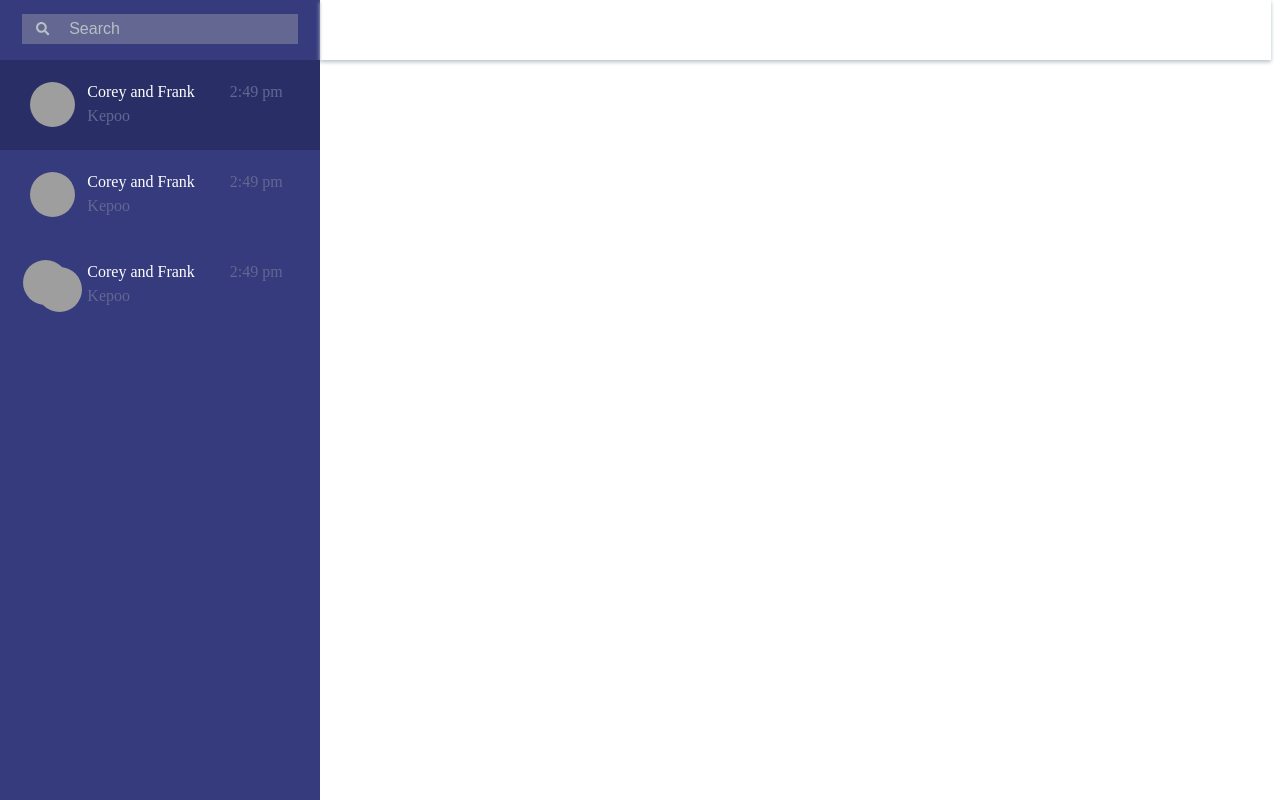
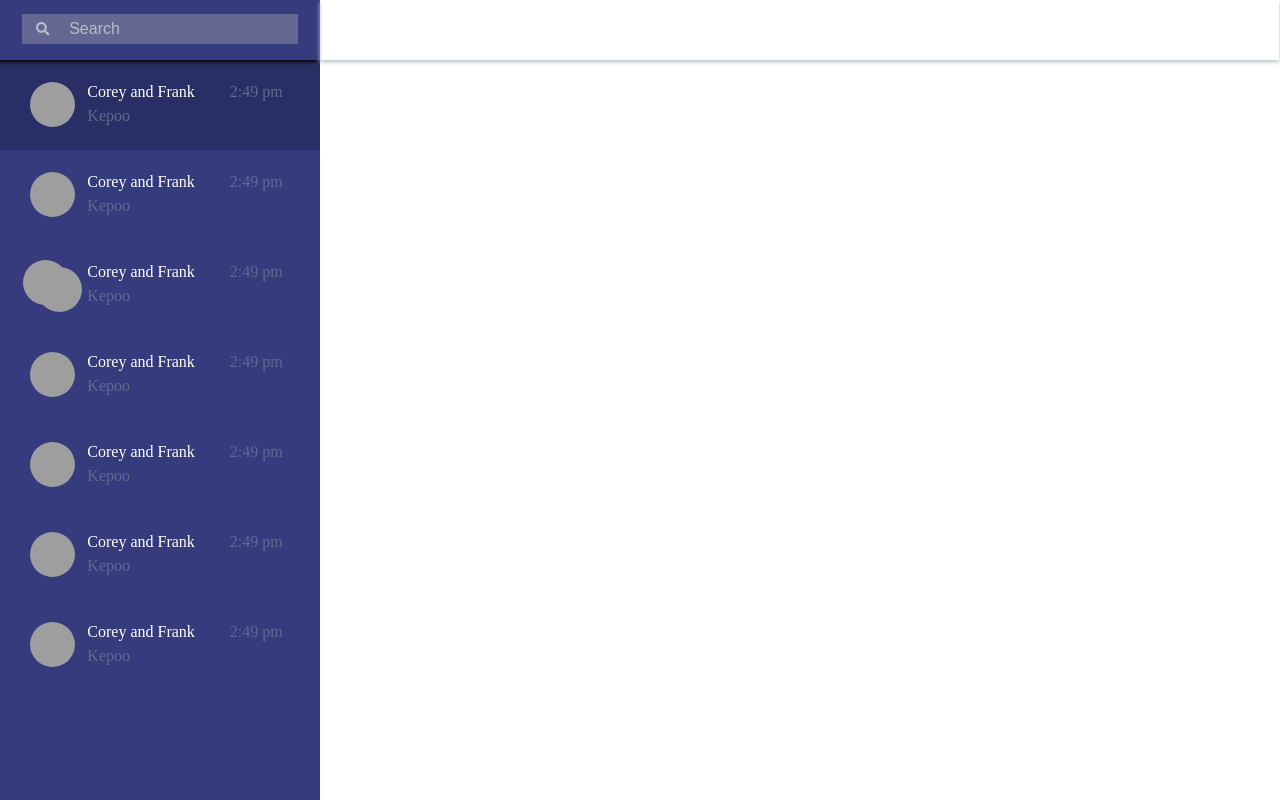
Before and after one commit to imam/uplabs-chat, a website: page index.html in a window 1280 px wide. Drawn offline with nearby package versions, Linux system fonts and the light colour scheme; grey boxes are pictures that could not be loaded.

Commit message:
Some update and fixing

```diff
--- a/index.html
+++ b/index.html
@@ -53,6 +53,46 @@
 					<div class="contacts-chat-room__excerpt">Kepoo</div>
 				</div>
 			</div>
+			<div class="contacts-chat-room">
+				<div class="contacts-chat-room__profile-pictures">
+					<div class="contacts-chat-room__profile-pictures-single"></div>
+				</div>
+				<div class="contacts-chat-room__meta">
+					<div class="contacts-chat-room__title">Corey and Frank</div>
+					<div class="contacts-chat-room__time">2:49 pm</div>
+					<div class="contacts-chat-room__excerpt">Kepoo</div>
+				</div>
+			</div>
+			<div class="contacts-chat-room">
+				<div class="contacts-chat-room__profile-pictures">
+					<div class="contacts-chat-room__profile-pictures-single"></div>
+				</div>
+				<div class="contacts-chat-room__meta">
+					<div class="contacts-chat-room__title">Corey and Frank</div>
+					<div class="contacts-chat-room__time">2:49 pm</div>
+					<div class="contacts-chat-room__excerpt">Kepoo</div>
+				</div>
+			</div>
+			<div class="contacts-chat-room">
+				<div class="contacts-chat-room__profile-pictures">
+					<div class="contacts-chat-room__profile-pictures-single"></div>
+				</div>
+				<div class="contacts-chat-room__meta">
+					<div class="contacts-chat-room__title">Corey and Frank</div>
+					<div class="contacts-chat-room__time">2:49 pm</div>
+					<div class="contacts-chat-room__excerpt">Kepoo</div>
+				</div>
+			</div>
+			<div class="contacts-chat-room">
+				<div class="contacts-chat-room__profile-pictures">
+					<div class="contacts-chat-room__profile-pictures-single"></div>
+				</div>
+				<div class="contacts-chat-room__meta">
+					<div class="contacts-chat-room__title">Corey and Frank</div>
+					<div class="contacts-chat-room__time">2:49 pm</div>
+					<div class="contacts-chat-room__excerpt">Kepoo</div>
+				</div>
+			</div>
 	    </div>
     </div>
 
--- a/style.styl
+++ b/style.styl
@@ -12,6 +12,7 @@ body
 	position:fixed
 	top: 0px
 	width: 100%
+	z-index: 9999
 
 .left-bar
 	lost-column: 3/12 0 0
@@ -19,7 +20,9 @@ body
 	background-color: torea-bay
 
 .contacts
-	padding-top: 60px
+	margin-top: 60px
+	height: calc(100% - 60px)
+	overflow-y: scroll
 	&__top
 		height: 60px
 		box-shadow: black -2px 2px 4px 0px
@@ -32,6 +35,9 @@ body
 	height: 60px
 	position: relative
 	color: waikawa-grey
+	&:hover
+		background-color: lighten(torea-bay, 3%)
+		cursor: pointer
 	&--active
 		background-color: #292F66
 	&__title
@@ -78,7 +84,7 @@ body
 	&__top
 		height: 60px;
 		box-shadow: #B5C0C6 0px 2px 4px 0px;
-		lost-column: 9/12
+		lost-column: 9/12 0 0
 
 .contacts-search
 	text-align: center
```
Also changed, not shown: dist/style.css.
